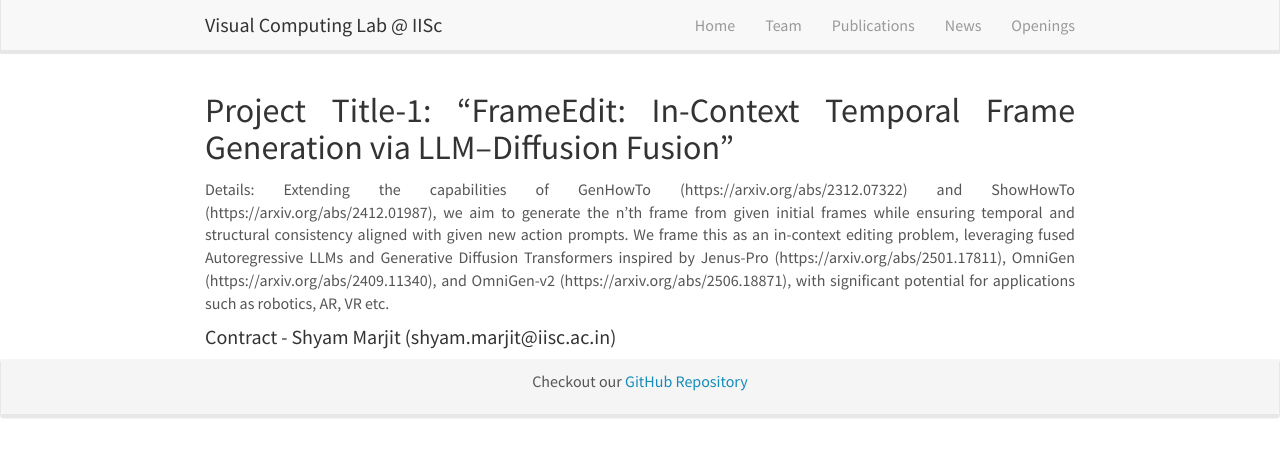
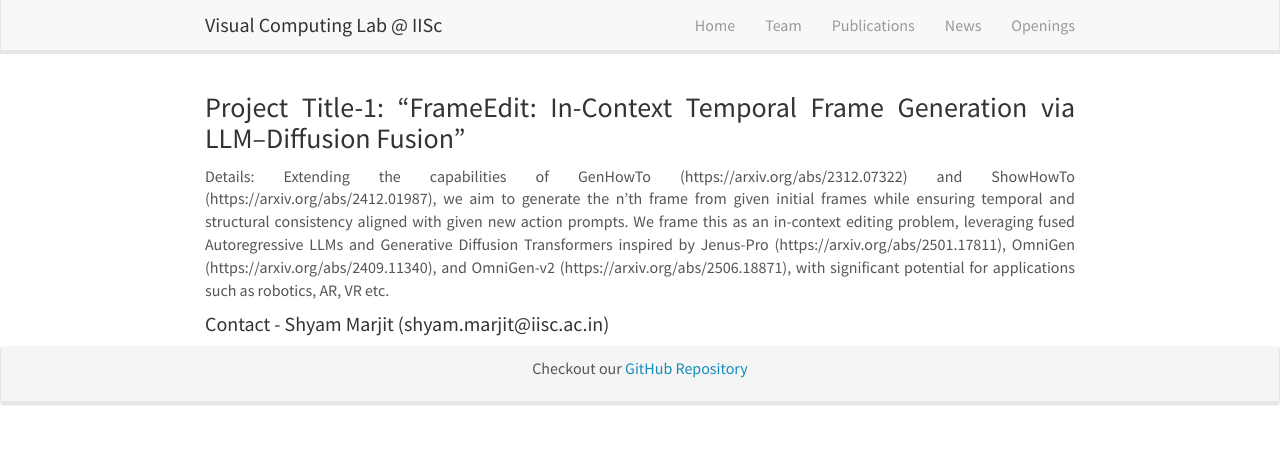
Before and after one commit to vcl-iisc/vclab-website, a Jekyll site: the page built from _pages/mtech_projects.md, in a window 1280 px wide. Shown: the top 457 px of the page. Built offline with Jekyll 4.4.1, drawn with Linux system fonts in a browser that asks for light colours; nearby versions of some CDN libraries.

Commit message:
Update mtech_projects.md

```diff
--- a/_pages/mtech_projects.md
+++ b/_pages/mtech_projects.md
@@ -7,6 +7,6 @@ permalink: /mtech_projects/
 ---
 
 
-## Project Title-1: "FrameEdit: In-Context Temporal Frame Generation via LLM–Diffusion Fusion"
+### Project Title-1: "FrameEdit: In-Context Temporal Frame Generation via LLM–Diffusion Fusion"
 Details: Extending the capabilities of GenHowTo (https://arxiv.org/abs/2312.07322) and ShowHowTo (https://arxiv.org/abs/2412.01987), we aim to generate the n’th frame from given initial frames while ensuring temporal and structural consistency aligned with given new action prompts. We frame this as an in-context editing problem, leveraging fused Autoregressive LLMs and Generative Diffusion Transformers inspired by Jenus-Pro (https://arxiv.org/abs/2501.17811), OmniGen (https://arxiv.org/abs/2409.11340), and OmniGen-v2 (https://arxiv.org/abs/2506.18871), with significant potential for applications such as robotics, AR, VR etc.
-#### Contract - Shyam Marjit (shyam.marjit@iisc.ac.in)
+#### Contact - Shyam Marjit (shyam.marjit@iisc.ac.in)
```
